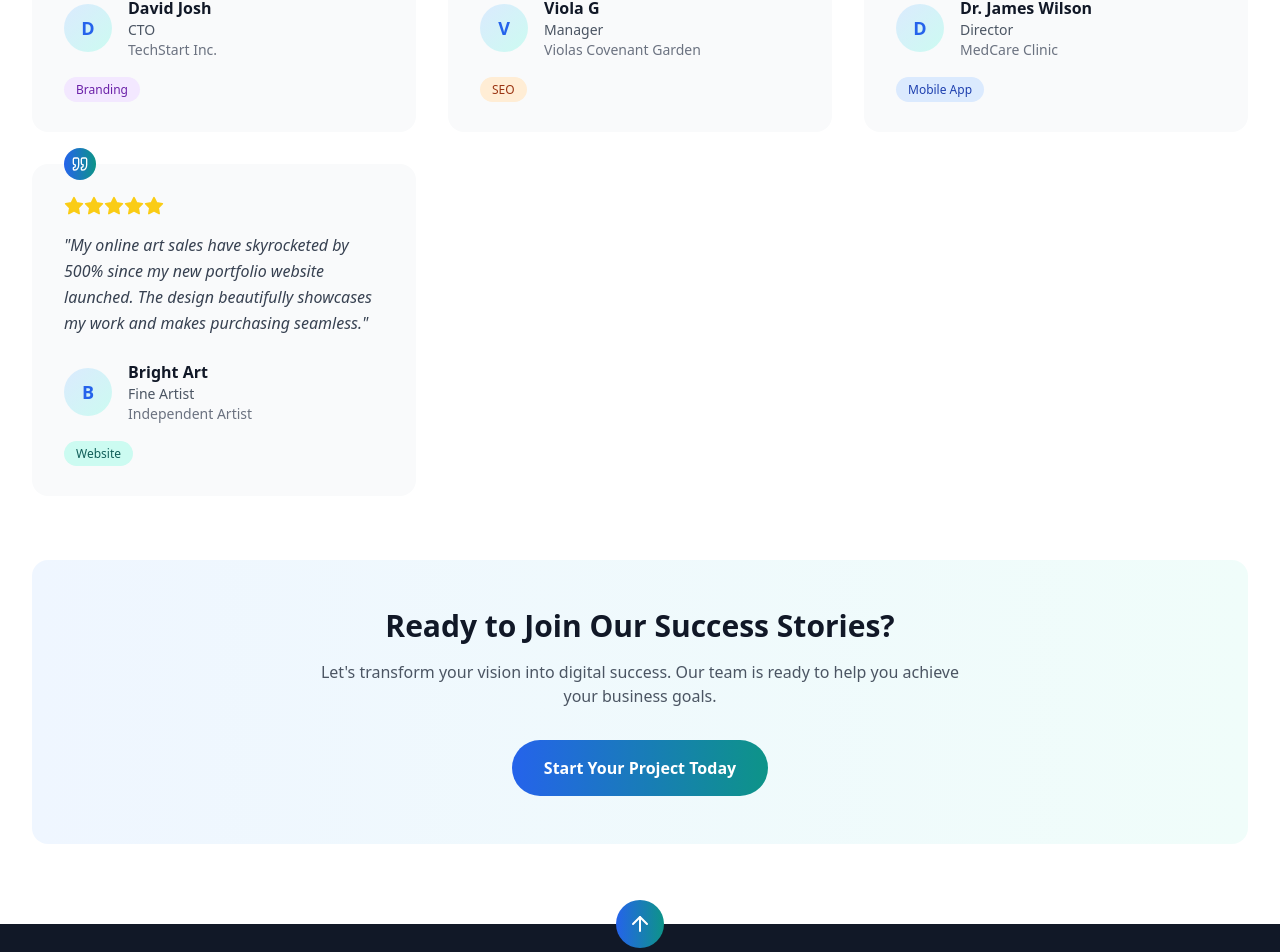
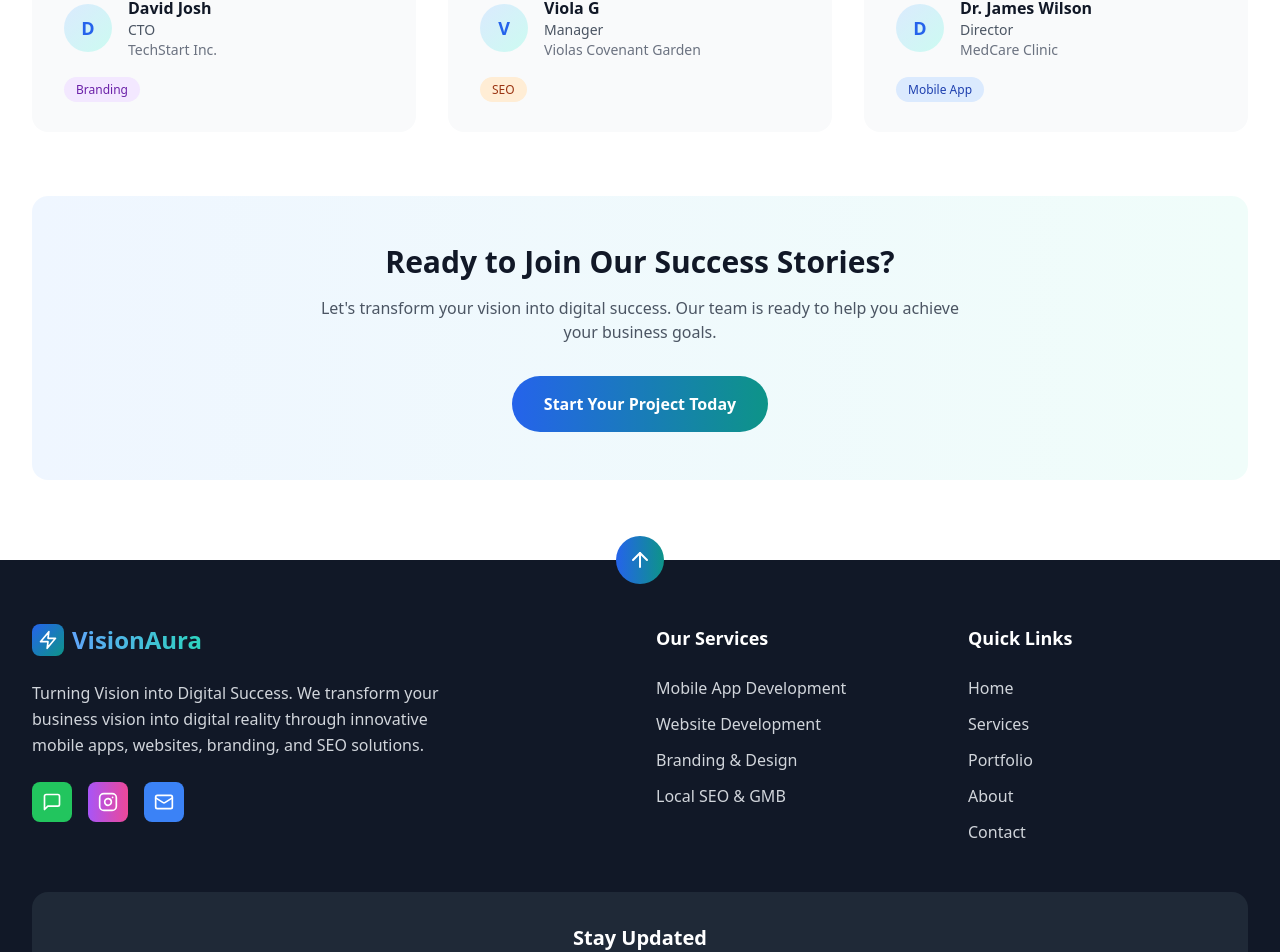
Before and after one commit to Daswag100/project, a React (Vite) app: page /about in a window 1280 px wide. Shown: the part 3614-4566 px from the top of the page. Built offline with nearby package versions, Linux system fonts and the light colour scheme; no server answers.

Commit message:
Updated testimonialsData.ts

```diff
--- a/src/data/testimonialsData.ts
+++ b/src/data/testimonialsData.ts
@@ -48,14 +48,8 @@ export const testimonials: Testimonial[] = [
     company: 'MedCare Clinic',
     text: 'The telemedicine app has revolutionized how we connect with our patients. It\'s HIPAA-compliant, user-friendly, and has onboarded over 5,000 patients successfully.',
     projectType: 'Mobile App'
-  },
-  {
-    name: 'Bright Art',
-    position: 'Fine Artist',
-    company: 'Independent Artist',
-    text: 'My online art sales have skyrocketed by 500% since my new portfolio website launched. The design beautifully showcases my work and makes purchasing seamless.',
-    projectType: 'Website'
   }
 
 
+
 ];
```
